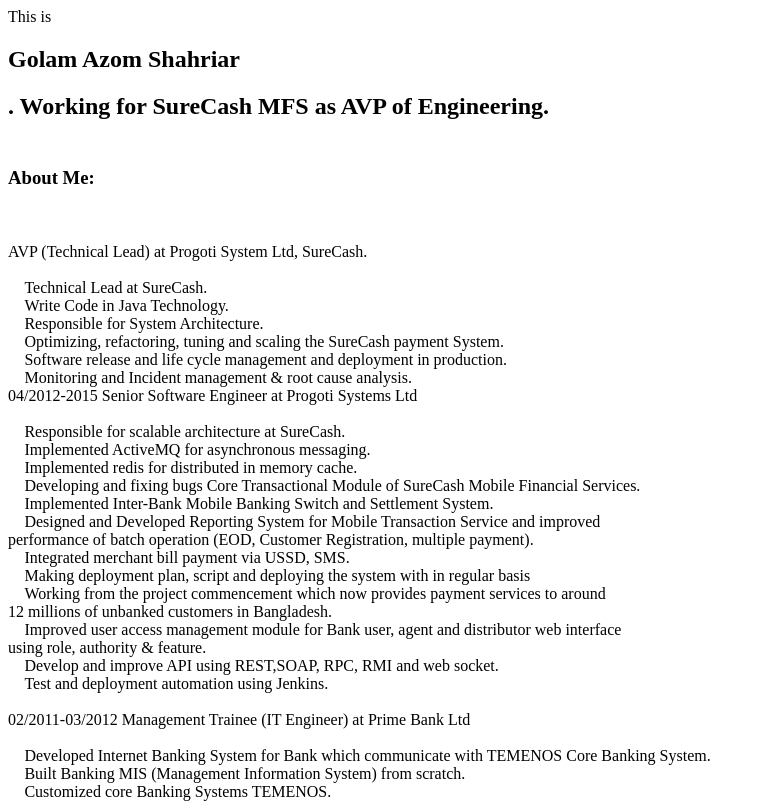
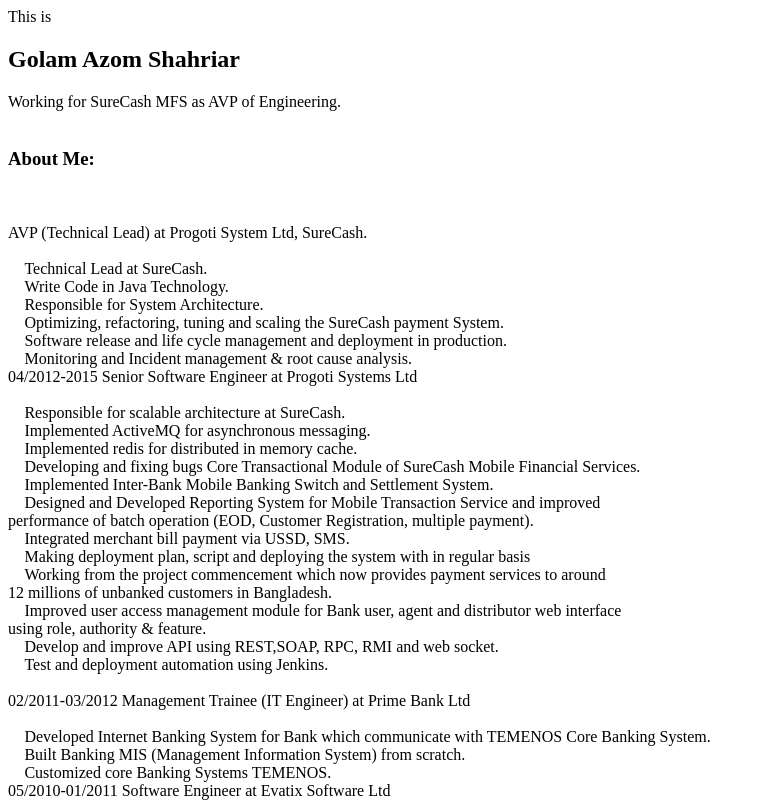
Before and after one commit to azomshahriar/azomshahriar.github.io, a plain HTML site: page index.html in a window 1280 px wide. Shown: the top 801 px of the page, without its empty margins (0-765 px from the left). Drawn offline with Linux system fonts and the light colour scheme.

Commit message:
Update index.html

```diff
--- a/index.html
+++ b/index.html
@@ -1,7 +1,7 @@
 
 <html>
  <body>
-This is <h2>Golam Azom Shahriar<h2>. Working for SureCash MFS as AVP of Engineering.
+This is <h2>Golam Azom Shahriar</h2>  Working for SureCash MFS as AVP of Engineering.
 <br/><br/>
   <h3>About Me:</h3>
 
```
